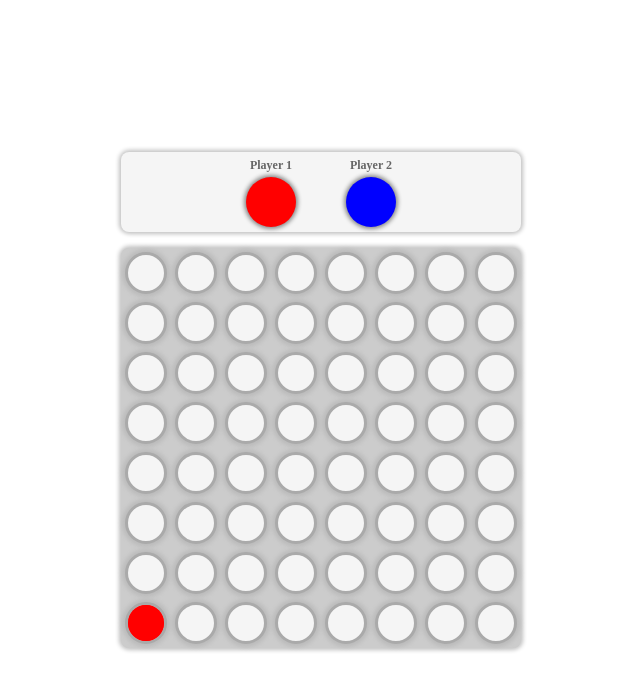
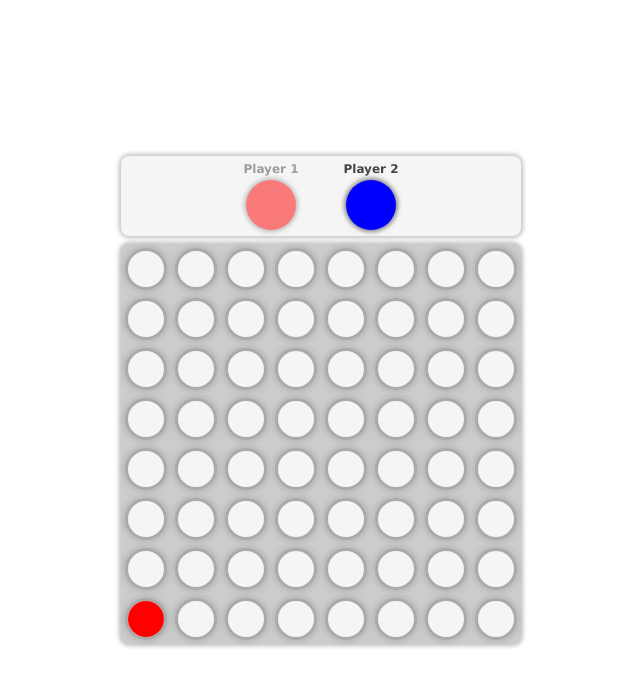
Before and after one commit to hedieh-chapardar/4InRow, a website built with webpack: page src/index.html in a window 1280 px wide. Both pictures are taken after a click on the element 465 px from the left and 273 px from the top of the page. Shown: the whole page, without its empty margins (319-959 px from the left). Built offline with nearby package versions, Linux system fonts and the light colour scheme.

Commit message:
Added players turn detection & some related refactors

```diff
--- a/src/css/styles.css
+++ b/src/css/styles.css
@@ -2,6 +2,7 @@ html,
 body {
   margin: 0;
   padding: 0;
+  font-family: Verdana, Geneva, Tahoma, sans-serif;
 }
 
 #main {
@@ -15,9 +16,6 @@ body {
   display: flex;
   align-items: center;
   place-content: center;
-  /* background-color: #ccc;
-  box-shadow: 0px 0px 4px 2px #c0c0c0;
-  border-radius: 8px; */
   padding: 12px;
 }
 
@@ -52,17 +50,22 @@ body {
   align-items: center;
 }
 
-.player-content {
+.player {
   display: flex;
   flex-direction: column;
   align-items: center;
   gap: 0.25rem;
+  opacity: 0.5;
+}
+
+.player.active {
+  opacity: 1;
 }
 
 .player-info {
   font-weight: bold;
   font-size: 0.75rem;
-  color: #666;
+  color: #444;
 }
 
 .player-bead {
@@ -70,6 +73,11 @@ body {
   height: 50px;
   border-radius: 50%;
   box-shadow: 0px 0px 4px 2px #888;
+  cursor: default;
+}
+
+.player.active .player-bead {
+  cursor: pointer;
 }
 
 #main-box {
@@ -81,7 +89,7 @@ body {
   width: 100%;
   height: 400px;
   justify-content: space-between;
-  margin-top: 16px;
+  margin-top: 8px;
   background-color: #ccc;
   box-shadow: 0px 0px 4px 2px #c0c0c0;
   border-radius: 8px;
@@ -114,6 +122,10 @@ body {
   border-radius: 50%;
 }
 
+.placeholder .bead {
+  cursor: default;
+}
+
 .real-bead {
   z-index: 2;
 }
@@ -131,16 +143,3 @@ body {
 .bg-blue {
   background-color: blue;
 }
-
-.cursor-pointer {
-  cursor: pointer;
-}
-
-.enabled-player {
-  cursor: pointer;
-}
-
-.disabled-player {
-  opacity: 0.5;
-  cursor: not-allowed;
-}
--- a/src/game-components/bead.ts
+++ b/src/game-components/bead.ts
@@ -1,7 +1,16 @@
+import { Player } from ".";
 import { BaseComponent } from "./base-component";
+import { getBgColorClassNameBasedOnColorEnum } from "../helper/utilities";
 
 export class Bead implements BaseComponent {
+    private _player: Player;
+
+    constructor(player: Player)   {
+        this._player = player;
+    }
+
     draw(): JQuery<HTMLElement> {
-        return $(`<div class='bead real-bead bg-red'></div>`);
+        const bgColorClass = getBgColorClassNameBasedOnColorEnum(this._player.color);
+        return $(`<div class='bead real-bead ${bgColorClass}'></div>`);
     }
 }
--- a/src/game-components/fake-bead.ts
+++ b/src/game-components/fake-bead.ts
@@ -1,7 +1,8 @@
+import { ColorEnum } from '../enums/color-enum';
+import { getBgColorClassNameBasedOnColorEnum } from '../helper/utilities';
 import { BaseComponent } from './base-component';
-import { Bead } from './bead';
 
-export class FakeBead extends Bead implements BaseComponent {
+export class FakeBead implements BaseComponent {
     private _element: JQuery<HTMLElement>;
     /**
      * Width & height sizes (based on game size, etc.)
@@ -11,25 +12,30 @@ export class FakeBead extends Bead implements BaseComponent {
      * Left styles (based on game size, etc.)
      */
     private _left: number;
+    /**
+     * Color of the fake bead
+     */
+    private _color: ColorEnum;
 
-    constructor(size: number, left: number) {
-        super();
+    constructor(size: number, left: number, color: ColorEnum) {
         this._size = size;
         this._left = left;
+        this._color = color;
     }
 
     draw(): JQuery<HTMLElement> {
-        this._element = $(`<div class='bead fake-bead bg-red'></div>`);
-        this.setInitialStyles();
+        this._element = $(`<div class='bead fake-bead'></div>`);
+        this.initStyles();
         return this._element;
     }
 
     /**
-     * Sets width, height & left based on game size
+     * Sets width, height & left (based on game size), etc.
      */
-    private setInitialStyles(): void {
+    private initStyles(): void {
         this._element.css('width', this._size);
         this._element.css('height', this._size);
         this._element.css('left', this._left);
+        this._element.addClass(getBgColorClassNameBasedOnColorEnum(this._color));
     }
 }
--- a/src/game-components/game-info.ts
+++ b/src/game-components/game-info.ts
@@ -1,40 +1,42 @@
 import { BaseComponent, Player } from ".";
-import { ColorEnum } from "../enums/color-enum";
+import { getBgColorClassNameBasedOnColorEnum } from "../helper/utilities";
 
 export class GameInfo implements BaseComponent {
     private _element: JQuery<HTMLElement>;
     /**
-     * Players count
+     * Players array
      */
-    private _playersCount: number;
+    _players: Player[];
 
-    players: Player[];
-
-    constructor(playersCount: number) {
-        this._playersCount = playersCount;
+    constructor(players: Player[]) {
+        this._players = players;
     }
 
     draw(): JQuery<HTMLElement> {
         this._element = $(`<div id='game-info'></div>`);
-        const playersBox = this.drawPlayersBox();
-        return this._element.append(playersBox);
+        const playersBoxElement = this.drawPlayersBox();
+        return this._element.append(playersBoxElement);
     }
 
     private drawPlayersBox(): JQuery<HTMLElement> {
-        const playersBox = $(`<div id='players-box'></div>`);
-        for (let playerIndex = 0; playerIndex < this._playersCount; playerIndex++) {
-            const player = new Player(`Player ${playerIndex + 1}`, playerIndex === 0 ? ColorEnum.red : ColorEnum.blue);
-            const playerContent = this.drawPlayerContent();
+        const playersBoxElement = $(`<div id='players-box'></div>`);
+        this.appendPlayersDetailsToPlayersBox(playersBoxElement);
+        return playersBoxElement;
+    }
+
+    private appendPlayersDetailsToPlayersBox(playersBox: JQuery<HTMLElement>) {
+        this._players.forEach((player: Player) => {
+            const playerElement = this.drawPlayer(player);
             const playerInfoElement = this.drawPlayerInfo(player);
             const playerBeadElement = this.drawPlayerBead(player);
-            playerContent.append([playerInfoElement, playerBeadElement]);
-            playersBox.append(playerContent);
-        }
-        return playersBox;
+            playerElement.append([playerInfoElement, playerBeadElement]);
+            playersBox.append(playerElement);
+        });
     }
 
-    private drawPlayerContent(): JQuery<HTMLElement> {
-        return $(`<div class='player-content'></div>`);
+    private drawPlayer(player: Player): JQuery<HTMLElement> {
+        const activityStatusClass = player.isActive ? ' active' : '';
+        return $(`<div class='player${activityStatusClass}'></div>`);
     }
 
     private drawPlayerInfo(player: Player): JQuery<HTMLElement> {
@@ -42,6 +44,7 @@ export class GameInfo implements BaseComponent {
     }
 
     private drawPlayerBead(player: Player): JQuery<HTMLElement> {
-        return $(`<div class='player-bead ${player.color === ColorEnum.red ? `bg-red` : `bg-blue`}'></div>`);
+        const backgroundColorClass = getBgColorClassNameBasedOnColorEnum(player.color);
+        return $(`<div class='player-bead ${backgroundColorClass}'></div>`);
     }
 }
--- a/src/game-components/game.ts
+++ b/src/game-components/game.ts
@@ -1,4 +1,6 @@
-import { GameInfo, MainBox } from '../game-components';
+import { ColorEnum } from '../enums/color-enum';
+import { GameInfo, MainBox, Player } from '../game-components';
+import { getActivePlayer, getActivePlayerIndex } from '../helper/utilities';
 
 export class Game {
     /**
@@ -9,25 +11,86 @@ export class Game {
      * Players count
      */
     private _playersCount: number;
+    /**
+     * players
+     */
+    private _players: Player[] = [];
+    /**
+     * Game info
+     */
+    private _gameInfo: GameInfo;
+    /**
+     * Game box
+     */
+    private _gameBox: MainBox;
 
     constructor(gameSize: number, playersCount: number) {
         this._gameSize = gameSize;
         this._playersCount = playersCount;
+        this.initPlayers();
+        this.initGameInfo(this._players);
+        this.initGameBox(this._gameSize, this._players);
     }
 
     draw(): void {
+        $('#game').empty();
         const gameInfoElement = this.drawGameInfo();
-        const mainBoxElement = this.drawMainBox();
+        const mainBoxElement = this.drawGameBox();
         $('#game').append([gameInfoElement, mainBoxElement]);
     }
 
-    private drawGameInfo(): JQuery<HTMLElement> {
-        const gameInfo = new GameInfo(this._playersCount);
-        return gameInfo.draw();
+    private initPlayers(): void {
+        for (let playerIndex = 0; playerIndex < this._playersCount; playerIndex++) {
+            const playerName = `Player ${playerIndex + 1}`;
+            const playerColor = this.assignColorToPlayer(playerIndex);
+            const isPlayerActive = playerIndex === 0;
+            const player = new Player(playerName, playerColor, isPlayerActive);
+            this._players.push(player);
+        }
     }
 
-    private drawMainBox(): JQuery<HTMLElement> {
-        const mainBox = new MainBox(this._gameSize);
-        return mainBox.draw();
+    private initGameInfo(players: Player[]): void {
+        this._gameInfo = new GameInfo(players);
+    }
+
+    private initGameBox(gameSize: number, players: Player[]): void {
+        this._gameBox = new MainBox(gameSize, players);
+        this._gameBox.onBeadAdded.subscribe(() => {
+            const currentActivePlayerIndex = getActivePlayerIndex(this._players);
+            const nextPlayerIndex = this.getNextPlayerIndex(currentActivePlayerIndex);
+            this.inactivateCurrentPlayer(currentActivePlayerIndex);
+            this.activateNextPlayer(nextPlayerIndex);
+            this.draw();
+        });
+
+    }
+
+    private assignColorToPlayer(i: number): ColorEnum {
+        return i === 0 ? ColorEnum.red : ColorEnum.blue;
+    }
+
+    private drawGameInfo(): JQuery<HTMLElement> {
+        return this._gameInfo.draw();
+    }
+
+    private drawGameBox(): JQuery<HTMLElement> {
+
+        return this._gameBox.draw();
+    }
+
+    private inactivateCurrentPlayer(playerIndex: number): void {
+        this._players[playerIndex].isActive = false;
+    }
+
+    private activateNextPlayer(playerIndex: number): void {
+        this._players[playerIndex].isActive = true;
+    }
+
+    private getNextPlayerIndex(currentPlayerIndex: number): number {
+        const nextPlayerIndex = currentPlayerIndex + 1;
+        if (nextPlayerIndex < this._playersCount)
+            return nextPlayerIndex;
+
+        return 0;
     }
 }
--- a/src/game-components/main-box.ts
+++ b/src/game-components/main-box.ts
@@ -1,6 +1,9 @@
 import { BaseComponent, Bead, FakeBead, Placeholder } from '../game-components';
 import { Cell } from "../models";
 import { SizeConstants } from "../constants/size-constants";
+import { Player } from './player';
+import { getActivePlayer } from '../helper/utilities';
+import { Subject } from 'rxjs';
 
 export class MainBox implements BaseComponent {
     private _element: JQuery<HTMLElement>;
@@ -16,12 +19,21 @@ export class MainBox implements BaseComponent {
      * Placeholder width/height in px which depends on game size */
     private _placeholderInnerSize: number;
     /**
+     * Players array
+     */
+    private _players: Player[];
+    /**
      * Indicated that main box is clickable or not
      */
     private _isMainBoxClickable: boolean = true;
 
-    constructor(gameSize: number) {
+    onBeadAdded: Subject<any>;
+
+    constructor(gameSize: number, players: Player[]) {
+        this.onBeadAdded = new Subject();
         this._gameSize = gameSize;
+        this._players = players;
+        this.initGameBox();
         this.setPlaceholderInnerSize();
     }
 
@@ -29,6 +41,28 @@ export class MainBox implements BaseComponent {
         this._element = this.drawMainBox();
         this.drawRowsDetails();
         return this._element;
+    }
+
+    private initGameBox(): void {
+        this.initRowsDetails();
+    }
+
+    private initRowsDetails(): void {
+        for (let rowIndex = 0; rowIndex < this._gameSize; rowIndex++) {
+            this._placeholders[rowIndex] = [];
+            this.initColumnsDetails(rowIndex);
+        }
+    }
+
+    private initColumnsDetails(rowIndex: number) {
+        for (let columnIndex = 0; columnIndex < this._gameSize; columnIndex++) {
+            this.initPlaceholderInCell(rowIndex, columnIndex);
+        }
+    }
+
+    private initPlaceholderInCell(rowIndex: number, columnIndex: number): void {
+        const placeholder = new Placeholder();
+        this.assignPlaceholderToCell(rowIndex, columnIndex, placeholder);
     }
 
     /**
@@ -44,7 +78,6 @@ export class MainBox implements BaseComponent {
      */
     private drawRowsDetails(): void {
         for (let rowIndex = 0; rowIndex < this._gameSize; rowIndex++) {
-            this._placeholders[rowIndex] = [];
             const rowElement = this.drawRow();
             this.drawColumnsDetails(rowIndex, rowElement);
             this._element.append(rowElement);
@@ -59,7 +92,7 @@ export class MainBox implements BaseComponent {
         return $(`<div class='row'></div>`);
     }
 
-    private drawColumnsDetails(rowIndex: number, rowElement: JQuery<HTMLElement>) {
+    private drawColumnsDetails(rowIndex: number, rowElement: JQuery<HTMLElement>): void {
         for (let columnIndex = 0; columnIndex < this._gameSize; columnIndex++) {
             const placeholderElement = this.addPlaceholderToCell(rowIndex, columnIndex);
             rowElement.append(placeholderElement);
@@ -69,9 +102,8 @@ export class MainBox implements BaseComponent {
     /**
      * Adds placeholder to the given cell & handle its click event
      */
-    private addPlaceholderToCell(rowIndex: number, columnIndex: number) {
-        const placeholder = new Placeholder();
-        this.assignPlaceholderToCell(rowIndex, columnIndex, placeholder);
+    private addPlaceholderToCell(rowIndex: number, columnIndex: number): JQuery<HTMLElement> {
+        const placeholder = this._placeholders[rowIndex][columnIndex];
         const placeholderElement = placeholder.draw();
 
         placeholder.onClick.subscribe(() => {
@@ -83,7 +115,7 @@ export class MainBox implements BaseComponent {
 
     /**
      * Adds the given placeholder to the given cell */
-    private assignPlaceholderToCell(rowIndex: number, columnIndex: number, placeholder: Placeholder) {
+    private assignPlaceholderToCell(rowIndex: number, columnIndex: number, placeholder: Placeholder): void {
         this._placeholders[rowIndex][columnIndex] = placeholder;
     }
 
@@ -112,10 +144,12 @@ export class MainBox implements BaseComponent {
     }
 
     /**
-     * Adds real bead to suitable placeholder in the selected/given column
+     * Adds real bead to suitable cell
      */
     private addRealBeadToSuitableCell(cell: Cell): void {
-        this._placeholders[cell.rowIndex][cell.columnIndex].addBead(new Bead());
+        const currentActivePlayer = getActivePlayer(this._players);
+        this._placeholders[cell.rowIndex][cell.columnIndex].addBead(new Bead(currentActivePlayer));
+        this.onBeadAdded.next();
         this._isMainBoxClickable = true;
     }
 
@@ -131,7 +165,7 @@ export class MainBox implements BaseComponent {
     /**
      * Calculates and sets placeholders inner size
      */
-    private setPlaceholderInnerSize() {
+    private setPlaceholderInnerSize(): void {
         const placeholderSize = SizeConstants.boxSize / this._gameSize;
         this._placeholderInnerSize = placeholderSize - (2 * SizeConstants.placeholderMarginSize) - (2 * SizeConstants.placeholderBorderSize);
     }
@@ -143,8 +177,9 @@ export class MainBox implements BaseComponent {
         this._isMainBoxClickable = false;
         const animateToTop = this.calculateFakeBeadTopOrLeft(cell.rowIndex);
         const left = this.calculateFakeBeadTopOrLeft(cell.columnIndex);
+        const currentActivePlayer = getActivePlayer(this._players);
 
-        const fakeBead = new FakeBead(this._placeholderInnerSize, left);
+        const fakeBead = new FakeBead(this._placeholderInnerSize, left, currentActivePlayer.color);
         const fakeBeadElement = fakeBead.draw();
         this._element.append(fakeBeadElement);
         fakeBeadElement.animate({ top: animateToTop }, 500, 'swing', callback.bind(this, cell));
--- a/src/game-components/placeholder.ts
+++ b/src/game-components/placeholder.ts
@@ -21,6 +21,7 @@ export class Placeholder implements BaseComponent {
     draw(): JQuery<HTMLElement> {
         this._element = $(`<div class='placeholder'></div>`);
         this._element.on('click', this.click.bind(this));
+        this.redrawBead();
         return this._element;
     }
 
@@ -44,10 +45,24 @@ export class Placeholder implements BaseComponent {
      * @param bead Bead object
      */
     addBead(bead: Bead): void {
-        if (this.hasBead()) return;
+        this._bead = bead;
+        this.drawBead();
+    }
 
-        this._bead = bead;
-        const beadElement = bead.draw();
+    /**
+     * Draw bead to the placeholder
+     */
+    private drawBead(): void {
+        const beadElement = this._bead.draw();
         this._element.append(beadElement);
     }
+
+    /**
+     * Redraw bead if placeholder already has it
+     * (it's used when redrawing game box when a player plays)
+     */
+    private redrawBead() {
+        if (this.hasBead())
+            this.drawBead();
+    }
 }
--- a/src/game-components/player.ts
+++ b/src/game-components/player.ts
@@ -3,9 +3,11 @@ import { ColorEnum } from "../enums/color-enum";
 export class Player {
     name: string;
     color: ColorEnum;
+    isActive: boolean;
 
-    constructor(name: string, color: ColorEnum) {
+    constructor(name: string, color: ColorEnum, isActive: boolean) {
         this.name = name;
         this.color = color;
+        this.isActive = isActive;
     }
 }
--- /dev/null
+++ b/src/helper/utilities.ts
@@ -0,0 +1,30 @@
+import { ColorEnum } from "../enums/color-enum";
+import { Player } from "../game-components";
+
+export function getBgColorClassNameBasedOnColorEnum(color: ColorEnum): string {
+    return `bg-${color}`;
+}
+
+export function getActivePlayerIndex(players: Player[]): number {
+    return players.findIndex(player => player.isActive)
+}
+
+export function getActivePlayer(players: Player[]): Player {
+    const activePlayers = players.filter((player: Player) => player.isActive);
+
+    const hasError = validateActivePlayers(activePlayers);
+    if (hasError)
+        throw new Error(hasError);
+
+    return activePlayers[0];
+}
+
+function validateActivePlayers(activePlayers: Player[]): string | null {
+    if (activePlayers.length === 0)
+        return 'Always one player is required to play the game.';
+
+    if (activePlayers.length > 1)
+        return `Only 1 player can be active at the moment.`;
+
+    return null;
+}
```
